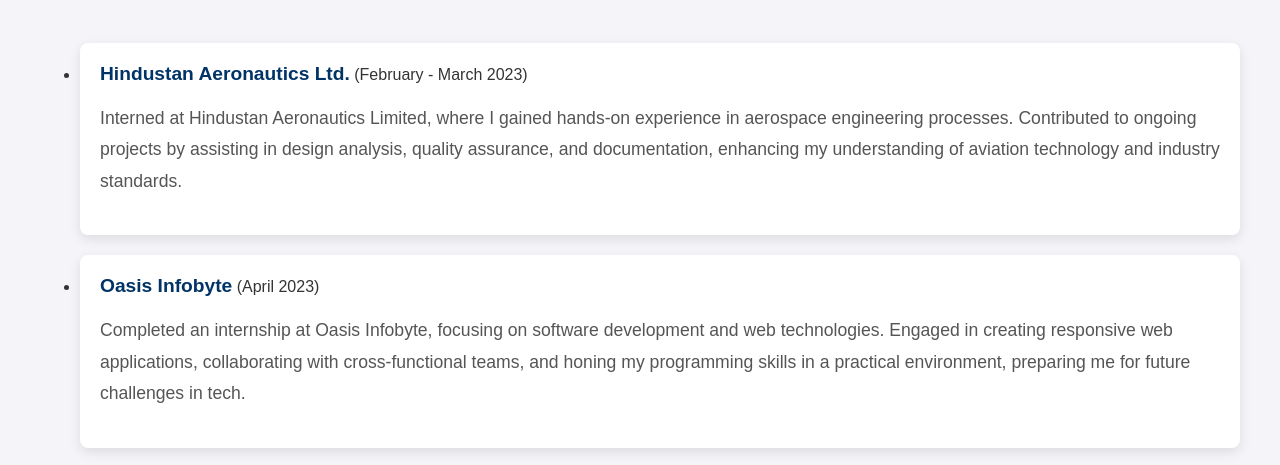
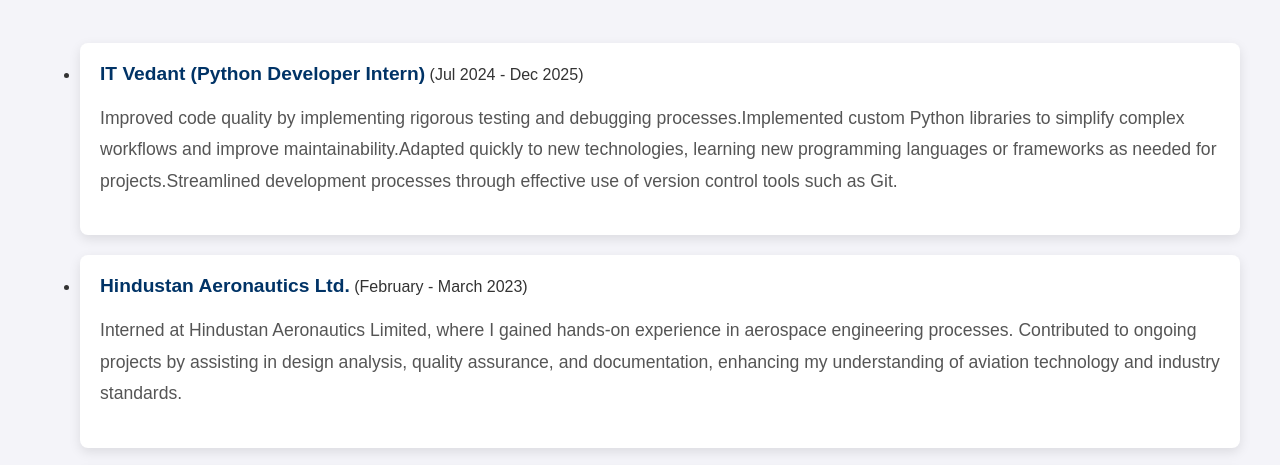
Before and after one commit to Tejass-16/Portfolio, a plain HTML site: page internships.html in a window 1280 px wide. Shown: the part 284-749 px from the top of the page. Drawn offline with Linux system fonts and the light colour scheme.

Commit message:
Update internships.html
Update the Internship

```diff
--- a/internships.html
+++ b/internships.html
@@ -25,6 +25,13 @@
             <h1>Internships</h1>
             <ul>
                 <li>
+                    <strong>IT Vedant (Python Developer Intern)</strong> (Jul 2024 - Dec 2025)
+                    <p> Improved code quality by implementing rigorous testing and debugging processes.Implemented custom Python
+ libraries to simplify complex workflows and improve maintainability.Adapted quickly to new technologies, learning
+ new programming languages or frameworks as needed for projects.Streamlined development processes through
+ effective use of version control tools such as Git.</p>
+                </li>
+                <li>
                     <strong>Hindustan Aeronautics Ltd.</strong> (February - March 2023)
                     <p>Interned at Hindustan Aeronautics Limited, where I gained hands-on experience in aerospace engineering processes. Contributed to ongoing projects by assisting in design analysis, quality assurance, and documentation, enhancing my understanding of aviation technology and industry standards.</p>
                 </li>
```
